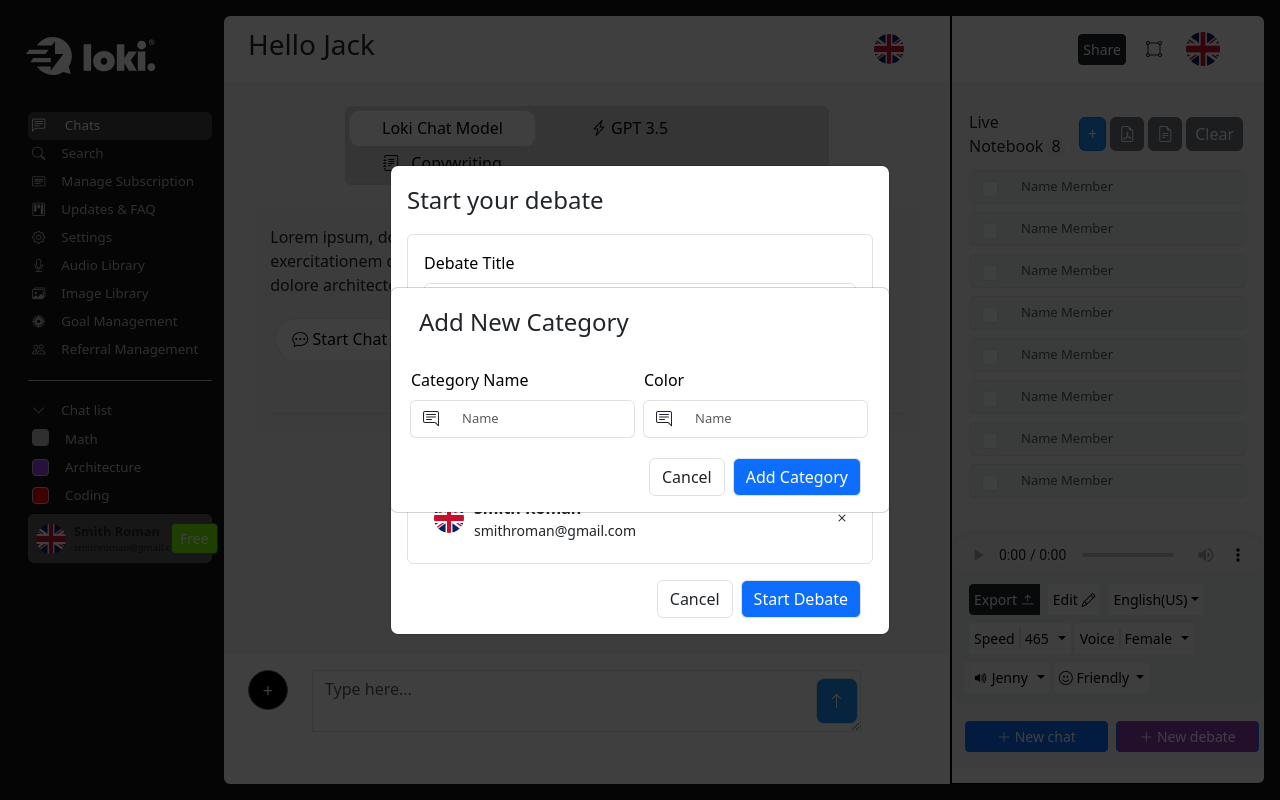
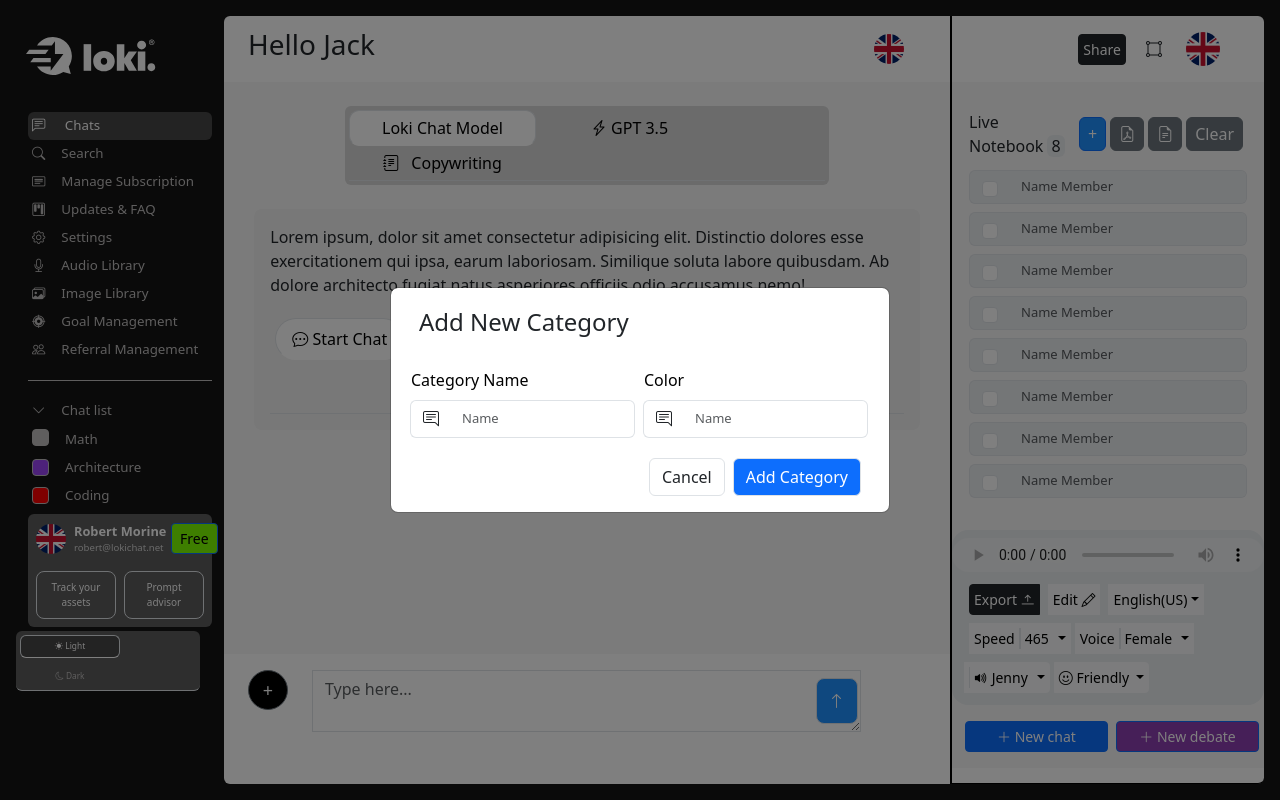
Before and after one commit to QasimSandhu/Figma-lokichat, a React (Create React App) app: page /sidebar in a window 1280 px wide. Both pictures are taken after a click on the button "Free". Built offline with nearby package versions, Linux system fonts and the light colour scheme.

Commit message:
app setup

```diff
--- a/src/components/Dashboard/Sidebar/index.js
+++ b/src/components/Dashboard/Sidebar/index.js
@@ -55,6 +55,17 @@ const Sidebar = () => {
 
     const handleCloseDocument = () => {
         setAddDocument(false);
+    };
+
+    // Set New debate Modal
+    const [addNewCategory, setAddNewCategory] = useState(false);
+
+    const handleAddNewCategory = () => {
+        setAddNewCategory(true);
+    };
+
+    const handleCloseNewCategory = () => {
+        setAddNewCategory(false);
     };
 
     // Copy text from input field
@@ -116,18 +127,22 @@ const Sidebar = () => {
                                         <Col lg={9} className='p-0 d-flex justify-content-start align-items-center'>
                                             <Image src={UkLogo} alt="Profile Image" roundedCircle className='sidebar-user-image' />
                                             <p className='mb-0 d-block col-lg-10 d-grid ps-2'>
-                                                <strong className='sidebar-button-profile-text'>Smith Roman</strong><small className='sidebar-button-profile-text-sm'>smithroman@gmail.com</small>
+                                                <strong className='sidebar-button-profile-text text-white'>Robert Morine</strong><small className='sidebar-button-profile-text-sm'>robert@lokichat.net</small>
                                             </p>
-                                            <Button className='px-2 align-items-center btn-sm' style={{ backgroundColor: 'lawngreen' }} onClick={handleNewDebate}>Free</Button>
+                                            <Button className='px-2 align-items-center btn-sm' style={{ color: 'black ', backgroundColor: 'lawngreen' }} onClick={handleAddNewCategory}>Free</Button>
+                                        </Col>
+                                        <Col lg={12} className='d-flex justify-content-between px-0 pt-3'>
+                                            <Col lg={6} className='d-grid pe-1'><Button className='p-2 align-items-center btn-sm sidebar-button-bg rounded-3 border border-1' onClick={handleNewDebate}>Track your assets</Button></Col>
+                                            <Col lg={6} className='d-grid ps-1'><Button className='p-2 align-items-center btn-sm sidebar-button-bg rounded-3 border border-1 fs-x-small' onClick={handleNewDebate}>Prompt advisor</Button></Col>
                                         </Col>
                                     </Row>
 
-                                    {/* <Row className='col-lg-12'>
+                                    <Row className='col-lg-12'>
                                         <Tabs defaultActiveKey="light" id="tab-example" className='rounded-2 nav-dark-light sidebar-button-bg d-flex justify-content-between'>
                                             <Tab eventKey="light" title={<span><i className="bi bi-brightness-high-fill"></i> Light</span>} className="bg-light"></Tab>
                                             <Tab eventKey="dark" title={<span><i className="bi bi-moon"></i> Dark</span>} className="text-white p-1"></Tab>
                                         </Tabs>
-                                    </Row> */}
+                                    </Row>
                                 </Nav>
                             </Col>
                         </Row>
@@ -398,7 +413,7 @@ const Sidebar = () => {
                     </Modal.Body>
                 </Modal>
                 {/* Add New Category */}
-                <Modal show={newDebate} centered onHide={handleCloseDebate}>
+                <Modal show={addNewCategory} centered onHide={handleCloseNewCategory}>
                     <Modal.Body>
                         <Container>
                             <Row className="mb-3">
@@ -426,8 +441,8 @@ const Sidebar = () => {
                             </Row>
                             <Row>
                                 <Col className='d-flex justify-content-end'>
-                                    <Button className='me-2' variant="white border border-variant" onClick={handleCloseDebate}>Cancel</Button>
-                                    <Button variant="primary border border-variant" onClick={handleCloseDebate}>Add Category</Button>
+                                    <Button className='me-2' variant="white border border-variant" onClick={handleCloseNewCategory}>Cancel</Button>
+                                    <Button variant="primary border border-variant" onClick={handleCloseNewCategory}>Add Category</Button>
                                 </Col>
                             </Row>
                         </Container>
--- a/src/components/Dashboard/Sidebar/style.css
+++ b/src/components/Dashboard/Sidebar/style.css
@@ -131,6 +131,15 @@ a.dropdown-item:hover {
     font-size: .8rem !important;
 }
 
-.sidebar-button-profile-text-sm{
+.sidebar-button-profile-text-sm {
     font-size: .6rem !important;
+    color: #D6D6D6;
 }
+
+.sidebar-button-bg,
+.sidebar-button-bg:hover,
+.sidebar-button-bg:active,
+.sidebar-button-bg:focus-visible {
+    background-color: #5c5c5c !important;
+    font-size: x-small;
+}
```
